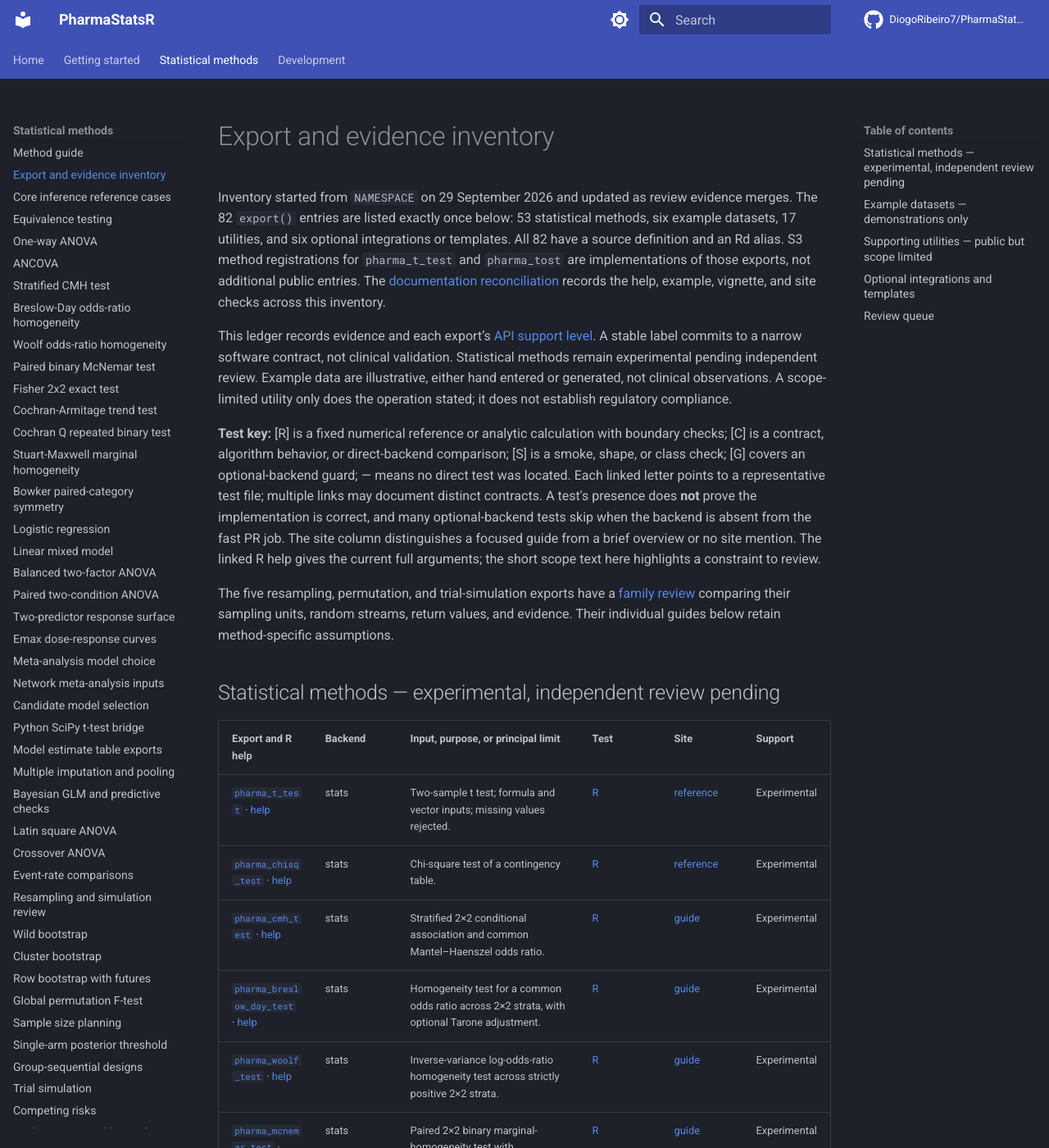
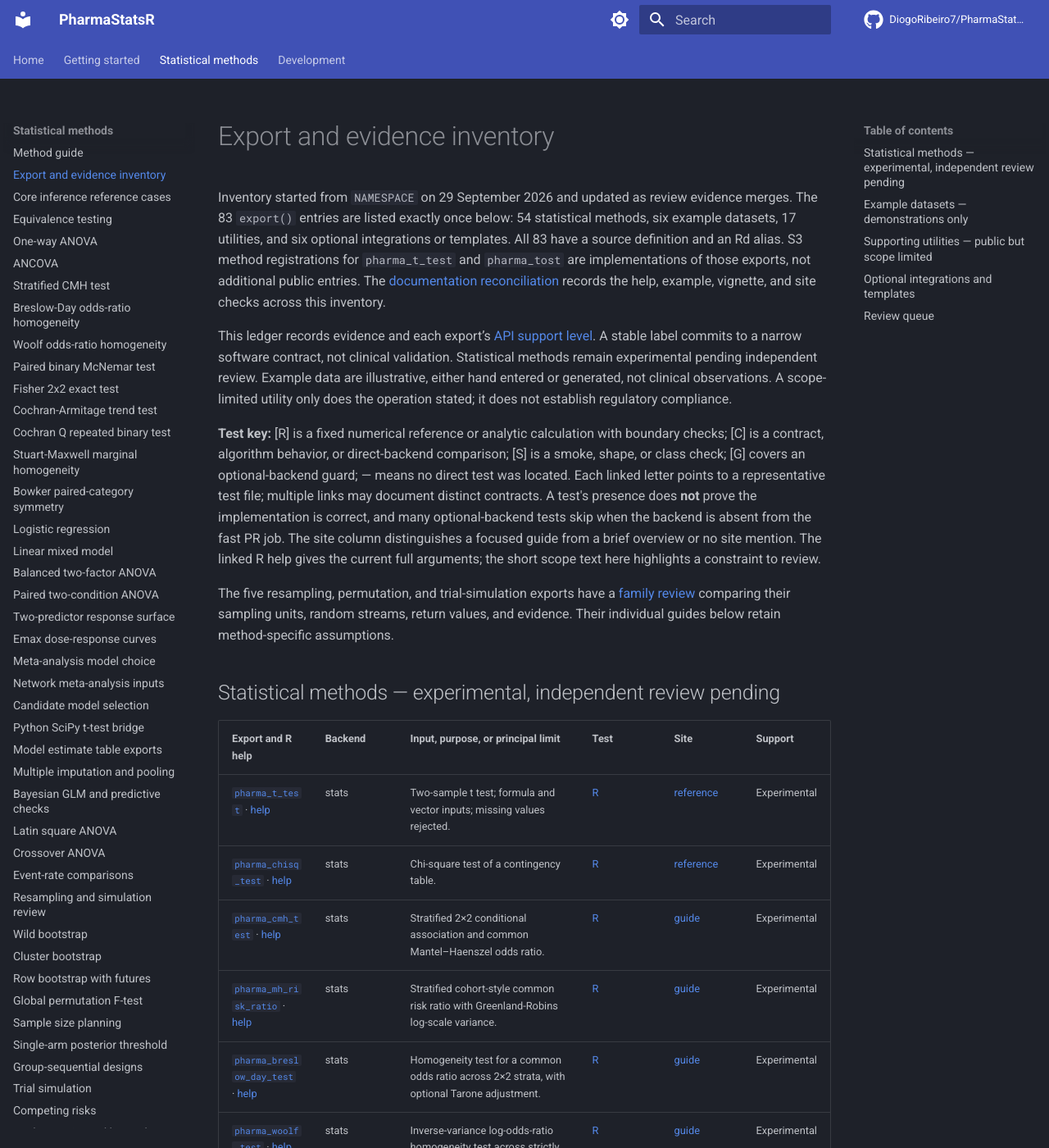
Before and after one commit to DiogoRibeiro7/PharmaStatsR, an MkDocs documentation site: the page built from docs/method-inventory.md, in a window 1280 px wide and 1400 px high. Shown: the whole window at 82% size. Built offline with MkDocs 1.6.1 and Material for MkDocs 9.7.7, drawn with Linux system fonts in a browser that asks for light colours; comment, search, counter and statistics services are not loaded.

Commit message:
docs: integrate MH common risk ratio

```diff
--- a/docs/method-inventory.md
+++ b/docs/method-inventory.md
@@ -1,6 +1,6 @@
 # Export and evidence inventory
 
-Inventory started from `NAMESPACE` on 29 September 2026 and updated as review evidence merges. The 82 `export()` entries are listed exactly once below: 53 statistical methods, six example datasets, 17 utilities, and six optional integrations or templates. All 82 have a source definition and an Rd alias. S3 method registrations for `pharma_t_test` and `pharma_tost` are implementations of those exports, not additional public entries. The [documentation reconciliation](documentation-reconciliation.md) records the help, example, vignette, and site checks across this inventory.
+Inventory started from `NAMESPACE` on 29 September 2026 and updated as review evidence merges. The 83 `export()` entries are listed exactly once below: 54 statistical methods, six example datasets, 17 utilities, and six optional integrations or templates. All 83 have a source definition and an Rd alias. S3 method registrations for `pharma_t_test` and `pharma_tost` are implementations of those exports, not additional public entries. The [documentation reconciliation](documentation-reconciliation.md) records the help, example, vignette, and site checks across this inventory.
 
 This ledger records evidence and each export’s [API support level](api-support-policy.md). A stable label commits to a narrow software contract, not clinical validation. Statistical methods remain experimental pending independent review. Example data are illustrative, either hand entered or generated, not clinical observations. A scope-limited utility only does the operation stated; it does not establish regulatory compliance.
 
@@ -15,6 +15,7 @@ The five resampling, permutation, and trial-simulation exports have a [family re
 | [`pharma_t_test`](https://github.com/DiogoRibeiro7/PharmaStatsR/blob/main/R/pharma_t_test.R) · [help](https://github.com/DiogoRibeiro7/PharmaStatsR/blob/main/man/pharma_t_test.Rd) | stats | Two-sample t test; formula and vector inputs; missing values rejected. | [R](https://github.com/DiogoRibeiro7/PharmaStatsR/blob/main/tests/testthat/test-core-inference-references.R) | [reference](core-reference-cases.md) | Experimental |
 | [`pharma_chisq_test`](https://github.com/DiogoRibeiro7/PharmaStatsR/blob/main/R/pharma_chisq_test.R) · [help](https://github.com/DiogoRibeiro7/PharmaStatsR/blob/main/man/pharma_chisq_test.Rd) | stats | Chi-square test of a contingency table. | [R](https://github.com/DiogoRibeiro7/PharmaStatsR/blob/main/tests/testthat/test-core-inference-references.R) | [reference](core-reference-cases.md) | Experimental |
 | [`pharma_cmh_test`](https://github.com/DiogoRibeiro7/PharmaStatsR/blob/main/R/pharma_cmh_test.R) · [help](https://github.com/DiogoRibeiro7/PharmaStatsR/blob/main/man/pharma_cmh_test.Rd) | stats | Stratified 2×2 conditional association and common Mantel–Haenszel odds ratio. | [R](https://github.com/DiogoRibeiro7/PharmaStatsR/blob/main/tests/testthat/test-cmh-reference.R) | [guide](cmh.md) | Experimental |
+| [`pharma_mh_risk_ratio`](https://github.com/DiogoRibeiro7/PharmaStatsR/blob/main/R/pharma_mh_risk_ratio.R) · [help](https://github.com/DiogoRibeiro7/PharmaStatsR/blob/main/man/pharma_mh_risk_ratio.Rd) | stats | Stratified cohort-style common risk ratio with Greenland-Robins log-scale variance. | [R](https://github.com/DiogoRibeiro7/PharmaStatsR/blob/main/tests/testthat/test-mh-risk-ratio-reference.R) | [guide](mh-risk-ratio.md) | Experimental |
 | [`pharma_breslow_day_test`](https://github.com/DiogoRibeiro7/PharmaStatsR/blob/main/R/pharma_breslow_day_test.R) · [help](https://github.com/DiogoRibeiro7/PharmaStatsR/blob/main/man/pharma_breslow_day_test.Rd) | stats | Homogeneity test for a common odds ratio across 2×2 strata, with optional Tarone adjustment. | [R](https://github.com/DiogoRibeiro7/PharmaStatsR/blob/main/tests/testthat/test-breslow-day-reference.R) | [guide](breslow-day.md) | Experimental |
 | [`pharma_woolf_test`](https://github.com/DiogoRibeiro7/PharmaStatsR/blob/main/R/pharma_woolf_test.R) · [help](https://github.com/DiogoRibeiro7/PharmaStatsR/blob/main/man/pharma_woolf_test.Rd) | stats | Inverse-variance log-odds-ratio homogeneity test across strictly positive 2×2 strata. | [R](https://github.com/DiogoRibeiro7/PharmaStatsR/blob/main/tests/testthat/test-woolf-reference.R) | [guide](woolf.md) | Experimental |
 | [`pharma_mcnemar_test`](https://github.com/DiogoRibeiro7/PharmaStatsR/blob/main/R/pharma_mcnemar_test.R) · [help](https://github.com/DiogoRibeiro7/PharmaStatsR/blob/main/man/pharma_mcnemar_test.Rd) | stats | Paired 2×2 binary marginal-homogeneity test with asymptotic and exact discordant-pair p-values. | [R](https://github.com/DiogoRibeiro7/PharmaStatsR/blob/main/tests/testthat/test-mcnemar-reference.R) | [guide](mcnemar.md) | Experimental |
```
